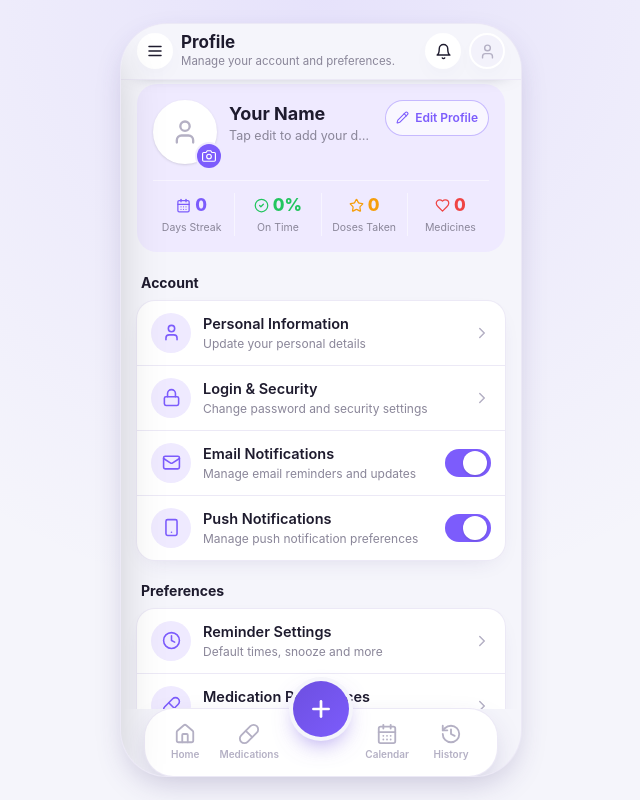
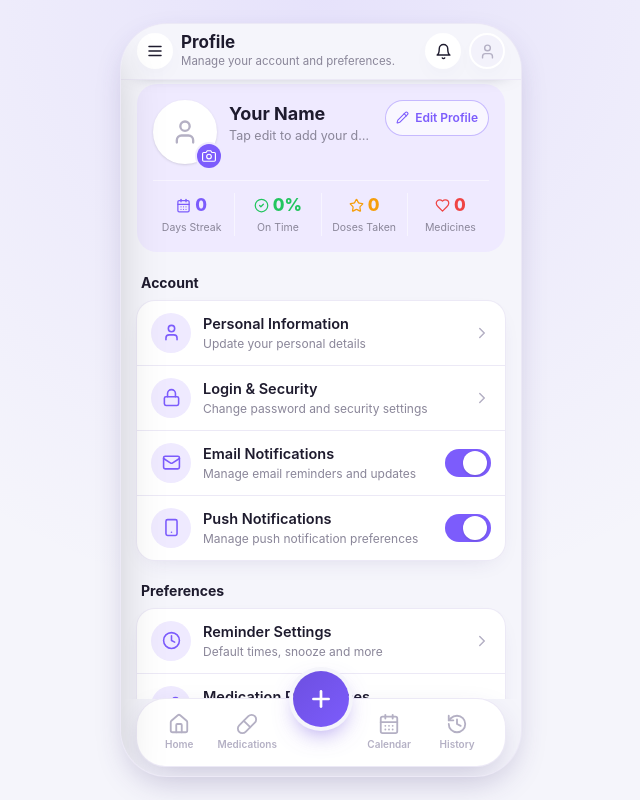
Before and after one commit to kaushik-reddy/MediCenter, a React (Vite) app in the folder web/: page /profile in a window 1280 px wide. Shown: the whole page, without its empty margins (319-959 px from the left). Built offline with nearby package versions, Linux system fonts and the light colour scheme.

Commit message:
style: floating bottom nav pill (gap + safe-area) aligned to the bottom

```diff
--- a/web/public/sw.js
+++ b/web/public/sw.js
@@ -1,6 +1,6 @@
 // MediCenter service worker — network-first so the app is always up to date
 // when online, with an offline fallback cache.
-const CACHE = 'medicenter-cache-v14'
+const CACHE = 'medicenter-cache-v15'
 
 self.addEventListener('install', () => {
   self.skipWaiting()
--- a/web/src/components/shell/BottomNav.tsx
+++ b/web/src/components/shell/BottomNav.tsx
@@ -18,10 +18,10 @@ export function BottomNav() {
   return (
     <nav className="w-full shrink-0">
       <div
-        className="relative w-full px-4"
-        style={{ paddingBottom: '0px' }}
+        className="relative w-full px-3"
+        style={{ paddingBottom: 'calc(env(safe-area-inset-bottom) + 0.6rem)' }}
       >
-        <div className="relative mx-2 flex items-center justify-between rounded-[28px] bg-surface px-4 py-2.5 shadow-[var(--shadow-float)] ring-1 ring-border">
+        <div className="relative mx-1 flex items-center justify-between rounded-[28px] bg-surface px-4 py-2.5 shadow-[var(--shadow-float)] ring-1 ring-border">
           <div className="flex flex-1 justify-around">
             {left.map((tab) => (
               <TabButton key={tab.key} tab={tab} active={isActive(tab.path)} onClick={() => navigate(tab.path)} />
--- a/web/src/components/shell/DeviceViewport.tsx
+++ b/web/src/components/shell/DeviceViewport.tsx
@@ -15,7 +15,7 @@ const DESKTOP_BREAKPOINT = 1024
 
 /** Compact density for phones, without scaling the fixed navigation. */
 const MOBILE_SCALE = 0.78
-const MOBILE_NAV_RESERVE = 'calc(76px + env(safe-area-inset-bottom))'
+const MOBILE_NAV_RESERVE = 'calc(90px + env(safe-area-inset-bottom))'
 
 export function DeviceViewport({
   children,
--- a/web/src/version.ts
+++ b/web/src/version.ts
@@ -1,2 +1,2 @@
 // Bump this whenever we ship a change we need to verify on-device.
-export const APP_VERSION = 'v21'
+export const APP_VERSION = 'v22'
```
